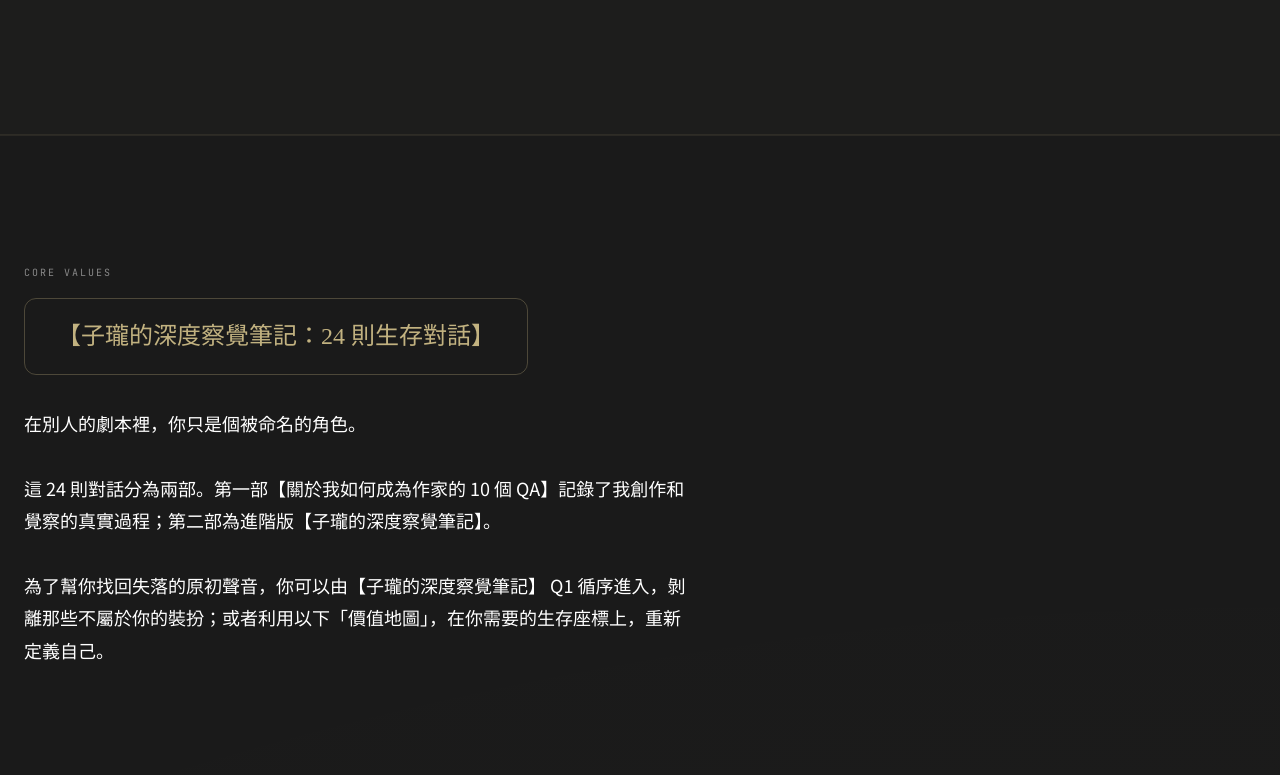
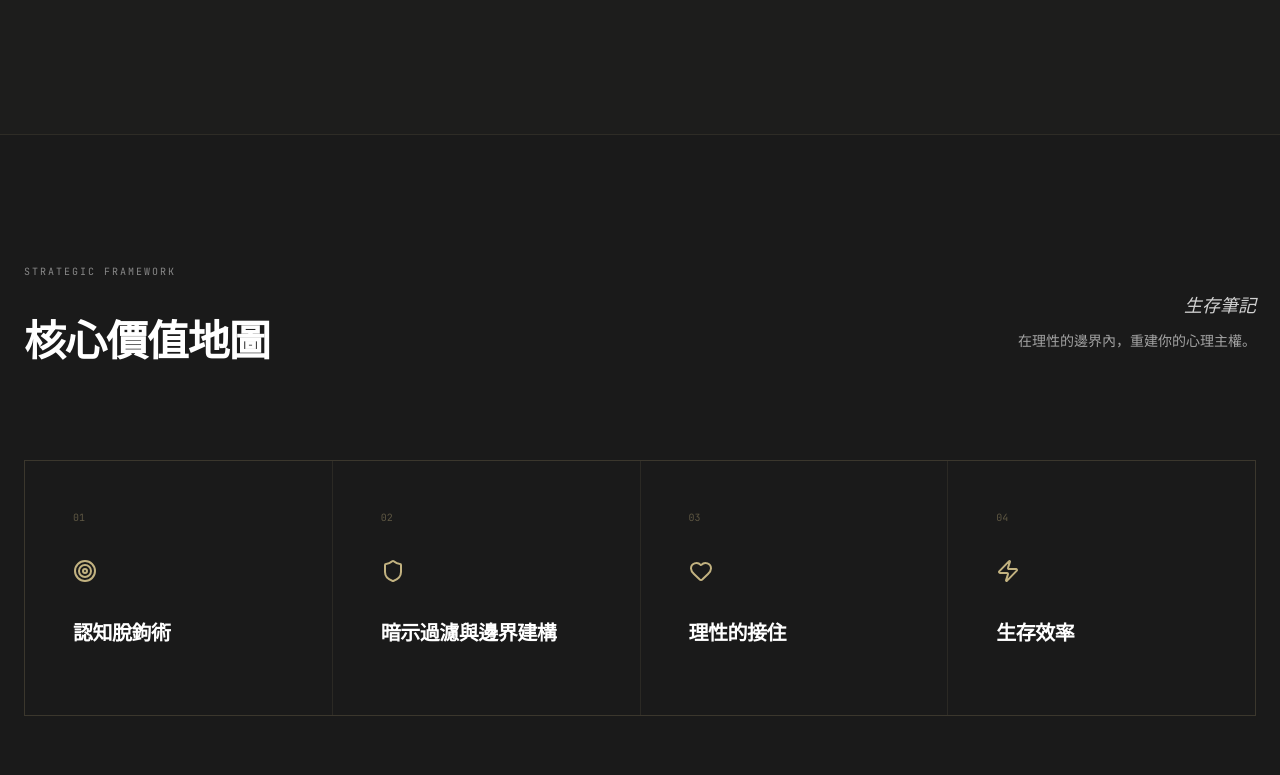
Before and after one commit to pocket12012076-svg/-Zi-Long-, a React (Vite) app: page / in a window 1280 px wide. Shown: the part 1980-2755 px from the top of the page. Built offline with nearby package versions, Linux system fonts and the light colour scheme.

Commit message:
Refactor Values component and update translations

```diff
--- a/src/components/Values.tsx
+++ b/src/components/Values.tsx
@@ -1,202 +1,93 @@
 import { motion } from "motion/react";
-import { Shield, Eye, Filter, Zap } from "lucide-react";
-import { useState } from "react";
-import DialogueModal from "./DialogueModal";
+import React, { useState } from "react";
+import { Shield, Target, Zap, Heart } from "lucide-react";
 import ValueDetailModal from "./ValueDetailModal";
 import { VALUE_TRANSLATIONS } from "../constants/valueTranslations";
 
-const values = [
-  {
-    id: "01",
-    icon: Eye,
-  },
-  {
-    id: "02",
-    icon: Filter,
-  },
-  {
-    id: "03",
-    icon: Shield,
-  },
-  {
-    id: "04",
-    icon: Zap,
-  }
-];
+interface ValuesProps {
+  lang?: string;
+}
 
-export default function Values({ lang }: { lang: string }) {
-  const [isModalOpen, setIsModalOpen] = useState(false);
-  const [selectedValueId, setSelectedValueId] = useState<string | null>(null);
+export default function Values({ lang = "zh" }: ValuesProps) {
+  const [selectedId, setSelectedId] = useState<string | null>(null);
 
   const t = {
     zh: {
-      coreValues: "Core Values",
-      noteTitle: "【子瓏的深度察覺筆記：24 則生存對話】",
-      noteDesc: <>在別人的劇本裡，你只是個被命名的角色。<br/><br/>這 24 則對話分為兩部。第一部【關於我如何成為作家的 10 個 QA】記錄了我創作和覺察的真實過程；第二部為進階版【子瓏的深度察覺筆記】。<br/><br/>為了幫你找回失落的原初聲音，你可以由【子瓏的深度察覺筆記】 Q1 循序進入，剝離那些不屬於你的裝扮；或者利用以下「價值地圖」，在你需要的生存座標上，重新定義自己。</>,
-      values: [
-        {
-          id: "01",
-          title: "認知脫鉤術",
-          description: "很多人都想看戲，但當你意識到那是別人想看的，你就有權脫掉那層外衣。",
-          tags: ["投影", "投射", "自我察覺"]
-        },
-        {
-          id: "02",
-          title: "暗示過濾與邊界建構",
-          description: "有一種傷，是連求救的力氣都沒有。\n當你足夠了解自己，外界的暗示與操控就無法傷你",
-          tags: ["心理暗示", "情緒勒索", "認知主權"]
-        },
-        {
-          id: "03",
-          title: "理性的接住",
-          description: "採取「我就爛」的心理策略，承認遭遇的當下，情緒就失去了操控你的力量。",
-          tags: ["原生家庭", "非典型療癒", "邊界感"]
-        },
-        {
-          id: "04",
-          title: "生存效率",
-          description: "管好自己就是對這個社會最大的貢獻",
-          tags: ["管好自己", "防禦性智慧", "冷靜"]
-        }
-      ]
+      coreValues: "核心價值地圖",
+      noteTitle: "生存筆記",
+      noteDesc: "在理性的邊界內，重建你的心理主權。"
     },
     en: {
-      coreValues: "Core Values",
-      noteTitle: "[Zi Long's Deep Awareness Notes: 24 Survival Dialogues]",
-      noteDesc: <>In others' scripts, you are just a named character.<br/><br/>These 24 dialogues are divided into two parts. Part I [10 QAs on How I Became a Writer] records the authentic process of my creation and awareness; Part II is the advanced version [Zi Long's Deep Awareness Notes].<br/><br/>To help you find your lost original voice, you can enter sequentially from Q1 of [Zi Long's Deep Awareness Notes] to strip away the costumes that don't belong to you; or use the "Value Map" below to redefine yourself on the survival coordinates you need.</>,
-      values: [
-        {
-          id: "01",
-          title: "Cognitive Decoupling",
-          description: "Many people want to watch the show, but when you realize it's what others want to see, you have the right to take off that coat.",
-          tags: ["Projection", "Transference", "Self-Awareness"]
-        },
-        {
-          id: "02",
-          title: "Suggestion Filtering & Boundary Construction",
-          description: "There is a kind of wound where you don't even have the strength to call for help.\nWhen you understand yourself enough, external suggestions and manipulation cannot hurt you.",
-          tags: ["Psychological Suggestion", "Emotional Blackmail", "Cognitive Sovereignty"]
-        },
-        {
-          id: "03",
-          title: "Rational Catching",
-          description: "Adopt the psychological strategy of \"I'm just bad.\" The moment you acknowledge the encounter, emotions lose the power to manipulate you.",
-          tags: ["Family of Origin", "Atypical Healing", "Sense of Boundaries"]
-        },
-        {
-          id: "04",
-          title: "Survival Efficiency",
-          description: "Taking care of yourself is the greatest contribution to this society.",
-          tags: ["Mind Your Own Business", "Defensive Wisdom", "Calmness"]
-        }
-      ]
+      coreValues: "Core Value Map",
+      noteTitle: "Survival Notes",
+      noteDesc: "Within the boundaries of rationality, rebuild your psychological sovereignty."
     },
     ja: {
-      coreValues: "Core Values",
-      noteTitle: "【子瓏の深度察覚ノート：24の生存対話】",
-      noteDesc: <>他人の台本の中では、あなたは単に名前を付けられた登場人物に過ぎません。<br/><br/>この24の対話は二部構成です。第一部【私が作家になるまでの10のQA】は、私の創作と気づきの真実のプロセスを記録しています。第二部は上級編【子瓏の深度察覚ノート】です。<br/><br/>失われた本来の声を取り戻すために、【子瓏の深度察覚ノート】のQ1から順に入り、自分のものではない装いを取り除くことができます。あるいは、以下の「バリューマップ」を利用して、必要な生存座標の上で自分を再定義してください。</>,
-      values: [
-        {
-          id: "01",
-          title: "認知デカップリング術",
-          description: "多くの人が見物したがりますが、それが他人の見たいものだと気づいたとき、あなたはその上着を脱ぐ権利があります。",
-          tags: ["投影", "投射", "自己認識"]
-        },
-        {
-          id: "02",
-          title: "暗示フィルタリングと境界構築",
-          description: "助けを求める力さえないような傷があります。\n自分自身を十分に理解したとき、外部からの暗示や操作はあなたを傷つけることはできません。",
-          tags: ["心理的暗示", "感情的ゆすり", "認知的主権"]
-        },
-        {
-          id: "03",
-          title: "理性的キャッチ",
-          description: "「私はダメだ」という心理戦略を採用し、遭遇した瞬間を認めることで、感情はあなたを操作する力を失います。",
-          tags: ["原家族", "非典型的癒やし", "境界感"]
-        },
-        {
-          id: "04",
-          title: "生存効率",
-          description: "自分を律することこそが、この社会への最大の貢献です。",
-          tags: ["自分を律する", "防御的知恵", "冷静"]
-        }
-      ]
+      coreValues: "コアバリューマップ",
+      noteTitle: "生存ノート",
+      noteDesc: "理性の境界内で、あなたの心理的主権を再構築します。"
     }
   }[lang as 'zh' | 'en' | 'ja'];
 
-  const selectedContent = selectedValueId ? (VALUE_TRANSLATIONS[lang as keyof typeof VALUE_TRANSLATIONS].values as any)[selectedValueId] : null;
+  const values = [
+    { id: "01", icon: <Target size={24} /> },
+    { id: "02", icon: <Shield size={24} /> },
+    { id: "03", icon: <Heart size={24} /> },
+    { id: "04", icon: <Zap size={24} /> }
+  ];
+
+  const currentTranslations = VALUE_TRANSLATIONS[lang as 'zh' | 'en' | 'ja'].values;
+  const selectedContent = selectedId ? currentTranslations[selectedId as keyof typeof currentTranslations] : null;
 
   return (
-    <section id="values" className="py-32 px-6 border-y border-accent/10">
+    <section id="values" className="py-32 px-6 bg-bg">
       <div className="max-w-7xl mx-auto">
-        <div className="flex flex-col md:flex-row md:items-start justify-between mb-20 gap-8">
-          <div className="max-w-2xl">
-            <span className="mono-label mb-4 block text-accent">{t.coreValues}</span>
-            <button
-              onClick={() => setIsModalOpen(true)}
-              className="group relative px-8 py-4 border border-accent/30 rounded-xl text-accent font-serif text-[20px] md:text-[24px] font-medium mb-8 hover:bg-accent hover:text-bg transition-all duration-500 text-left"
-            >
-              {t.noteTitle}
-            </button>
-            <p className="text-white text-[18px] font-normal leading-[1.8]">
-              {t.noteDesc}
-            </p>
+        <div className="flex flex-col md:flex-row md:items-end justify-between mb-20 gap-8">
+          <div>
+            <span className="mono-label mb-6 block text-accent">Strategic Framework</span>
+            <h2 className="text-[36px] md:text-[42px] font-serif font-bold text-white">{t.coreValues}</h2>
+          </div>
+          <div className="max-w-md text-right">
+            <p className="text-[18px] text-white/80 font-serif italic mb-2">{t.noteTitle}</p>
+            <p className="text-white/60 text-sm">{t.noteDesc}</p>
           </div>
         </div>
 
-        <DialogueModal isOpen={isModalOpen} onClose={() => setIsModalOpen(false)} lang={lang} />
-
-        {selectedContent && (
-          <ValueDetailModal
-            isOpen={!!selectedValueId}
-            onClose={() => setSelectedValueId(null)}
-            title={selectedContent.title}
-            content={selectedContent.content}
-            lang={lang}
-          />
-        )}
-
-        <div className="grid grid-cols-1 md:grid-cols-2 gap-px bg-accent/10 border border-accent/10">
-          {t.values.map((value, index) => {
-            const Icon = values[index].icon;
+        <div className="grid grid-cols-1 md:grid-cols-2 lg:grid-cols-4 gap-px bg-accent/10 border border-accent/10">
+          {values.map((value) => {
+            const trans = currentTranslations[value.id as keyof typeof currentTranslations];
             return (
               <motion.div
                 key={value.id}
-                initial={{ opacity: 0, y: 20 }}
-                whileInView={{ opacity: 1, y: 0 }}
-                viewport={{ once: true }}
-                transition={{ delay: index * 0.1 }}
-                onClick={() => setSelectedValueId(value.id)}
-                className="bg-gradient-to-br from-bg to-[#22211F] p-10 md:p-16 group hover:to-[#2A2926] transition-all duration-500 cursor-pointer"
+                whileHover={{ backgroundColor: "rgba(194, 178, 128, 0.03)" }}
+                onClick={() => setSelectedId(value.id)}
+                className="bg-bg p-12 cursor-pointer transition-colors group relative overflow-hidden"
               >
-                <div className="flex justify-between items-start mb-12">
-                  <div className="p-4 rounded-2xl bg-accent/5 group-hover:bg-accent group-hover:text-bg transition-all duration-500">
-                    <Icon size={28} strokeWidth={1.5} className="text-accent group-hover:text-bg" />
-                  </div>
-                  <span className="font-mono text-4xl opacity-10 text-accent group-hover:opacity-30 transition-opacity duration-500">
+                <div className="relative z-10">
+                  <span className="text-[10px] font-mono text-accent/40 mb-8 block group-hover:text-accent transition-colors">
                     {value.id}
                   </span>
+                  <div className="text-accent mb-8 transform group-hover:scale-110 transition-transform duration-500">
+                    {value.icon}
+                  </div>
+                  <h3 className="text-[20px] font-serif font-bold mb-4 text-white group-hover:text-accent transition-colors">
+                    {trans.title}
+                  </h3>
                 </div>
-
-                <h3 className="text-[24px] md:text-[28px] font-serif font-medium mb-6 text-accent group-hover:translate-x-2 transition-transform duration-500">
-                  {value.title}
-                </h3>
-                <p className="text-white/80 font-normal leading-[1.8] mb-8 whitespace-pre-line">
-                  {value.description}
-                </p>
-
-                <div className="flex flex-wrap gap-2">
-                  {value.tags.map(tag => (
-                    <span key={tag} className="text-[10px] uppercase tracking-wider px-3 py-1 border border-accent/20 rounded-full text-accent/60">
-                      {tag}
-                    </span>
-                  ))}
-                </div>
+                <div className="absolute bottom-0 left-0 w-full h-[2px] bg-accent transform scale-x-0 group-hover:scale-x-100 transition-transform duration-500 origin-left" />
               </motion.div>
             );
           })}
         </div>
       </div>
+
+      <ValueDetailModal
+        isOpen={!!selectedId}
+        onClose={() => setSelectedId(null)}
+        title={selectedContent?.title || ""}
+        content={selectedContent?.content || []}
+        lang={lang}
+      />
     </section>
   );
 }
```
